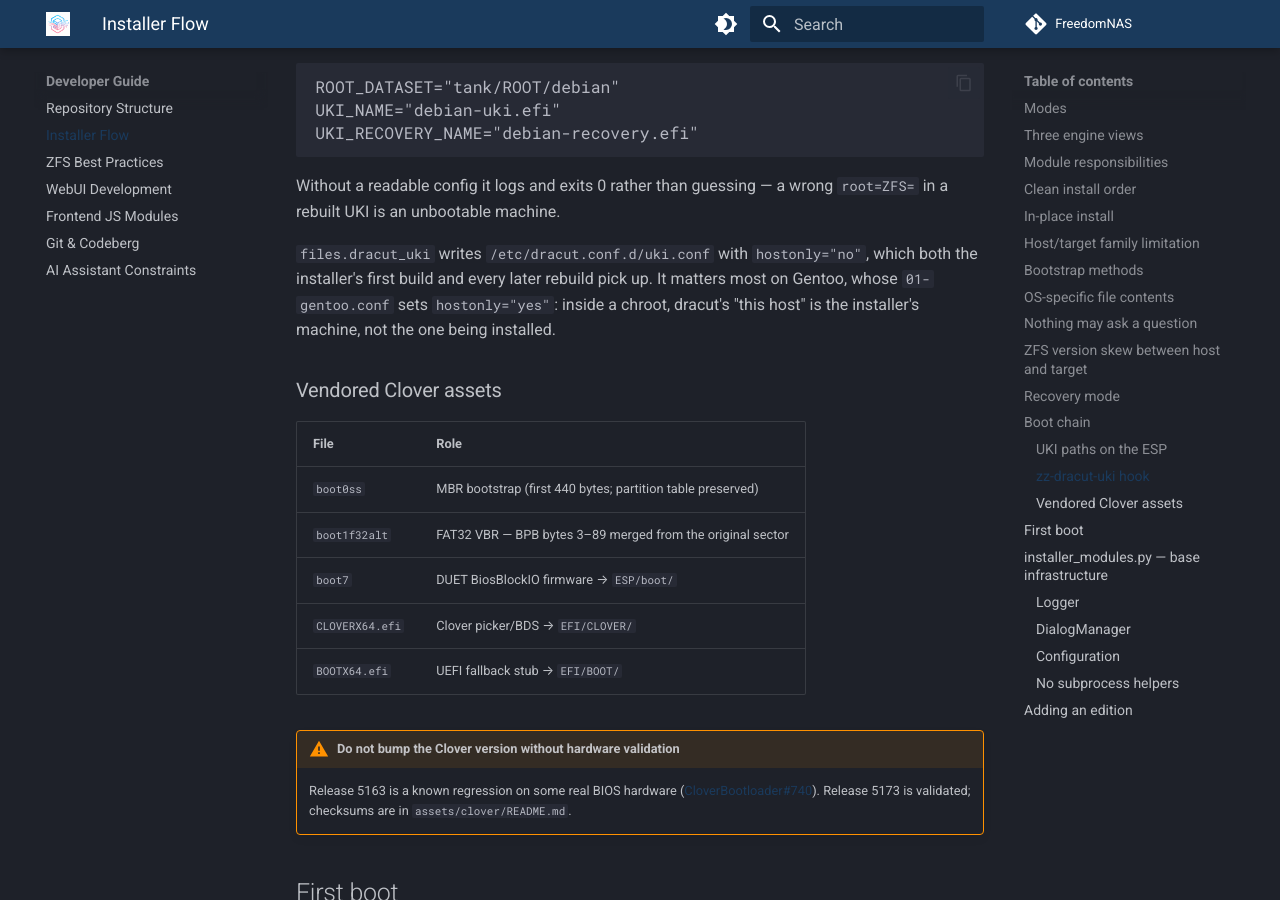
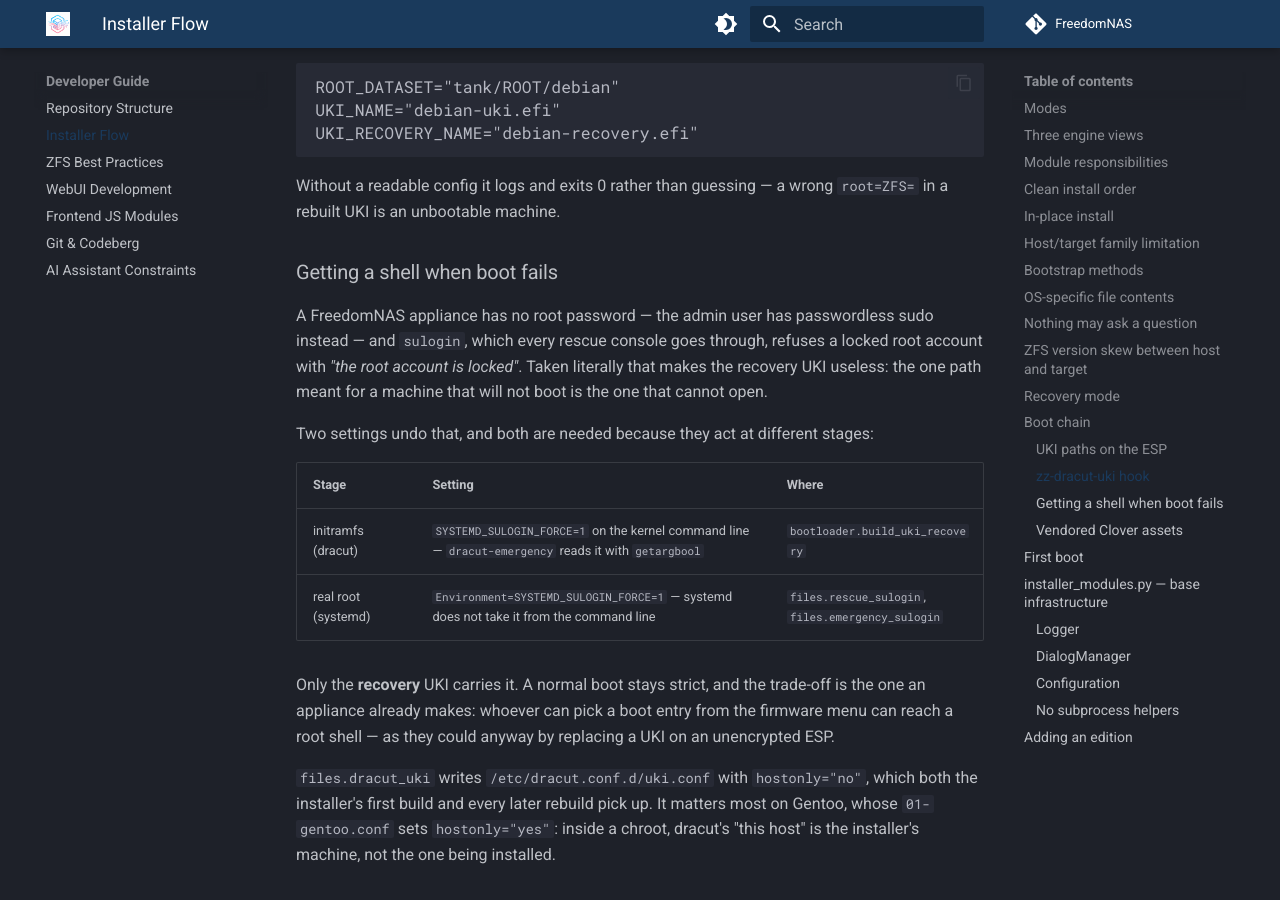
Before and after one commit to FreedomNAS/freedomnas-docs, an MkDocs documentation site: the page built from docs/developer/installer.md, in a window 1280 px wide and 900 px high, scrolled down 8206 px. Built offline with MkDocs 1.6.1 and Material for MkDocs 9.7.7, drawn with Linux system fonts in a browser that asks for light colours.

Commit message:
Document how the rescue console is reachable without a root password

```diff
--- a/docs/developer/installer.md
+++ b/docs/developer/installer.md
@@ -294,6 +294,27 @@ UKI_RECOVERY_NAME="debian-recovery.efi"
 Without a readable config it logs and exits 0 rather than guessing — a wrong
 `root=ZFS=` in a rebuilt UKI is an unbootable machine.
 
+### Getting a shell when boot fails
+
+A FreedomNAS appliance has no root password — the admin user has passwordless
+sudo instead — and `sulogin`, which every rescue console goes through, refuses
+a locked root account with *"the root account is locked"*. Taken literally that
+makes the recovery UKI useless: the one path meant for a machine that will not
+boot is the one that cannot open.
+
+Two settings undo that, and both are needed because they act at different
+stages:
+
+| Stage | Setting | Where |
+|-------|---------|-------|
+| initramfs (dracut) | `SYSTEMD_SULOGIN_FORCE=1` on the kernel command line — `dracut-emergency` reads it with `getargbool` | `bootloader.build_uki_recovery` |
+| real root (systemd) | `Environment=SYSTEMD_SULOGIN_FORCE=1` — systemd does not take it from the command line | `files.rescue_sulogin`, `files.emergency_sulogin` |
+
+Only the **recovery** UKI carries it. A normal boot stays strict, and the
+trade-off is the one an appliance already makes: whoever can pick a boot entry
+from the firmware menu can reach a root shell — as they could anyway by
+replacing a UKI on an unencrypted ESP.
+
 `files.dracut_uki` writes `/etc/dracut.conf.d/uki.conf` with `hostonly="no"`,
 which both the installer's first build and every later rebuild pick up. It
 matters most on Gentoo, whose `01-gentoo.conf` sets `hostonly="yes"`: inside
```
